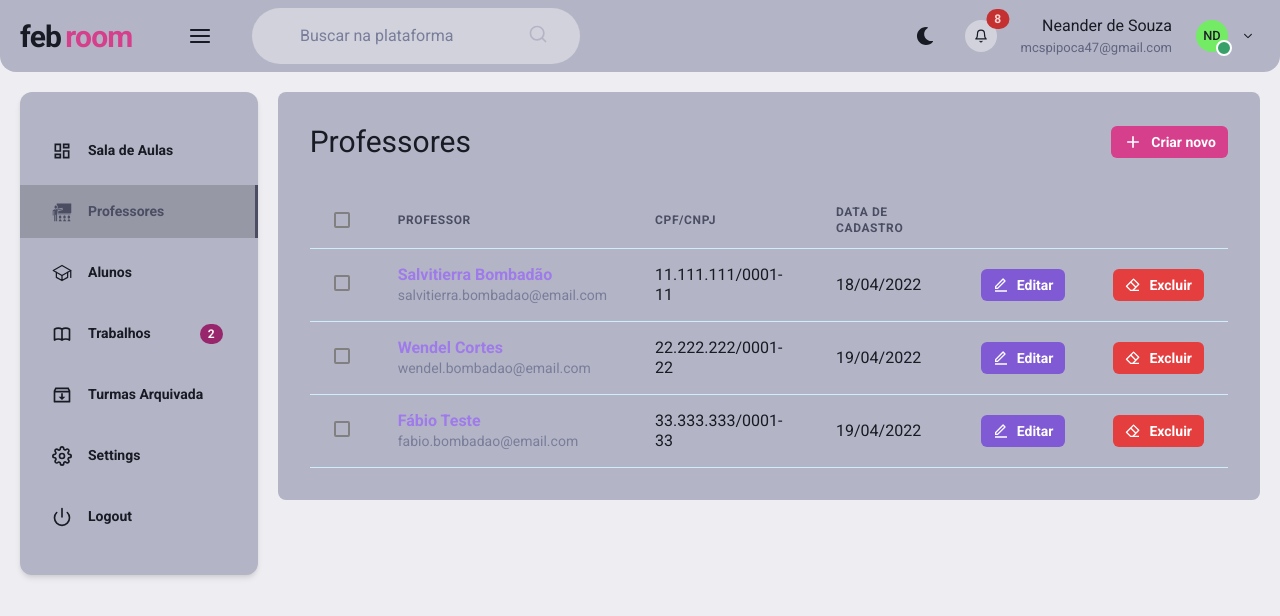
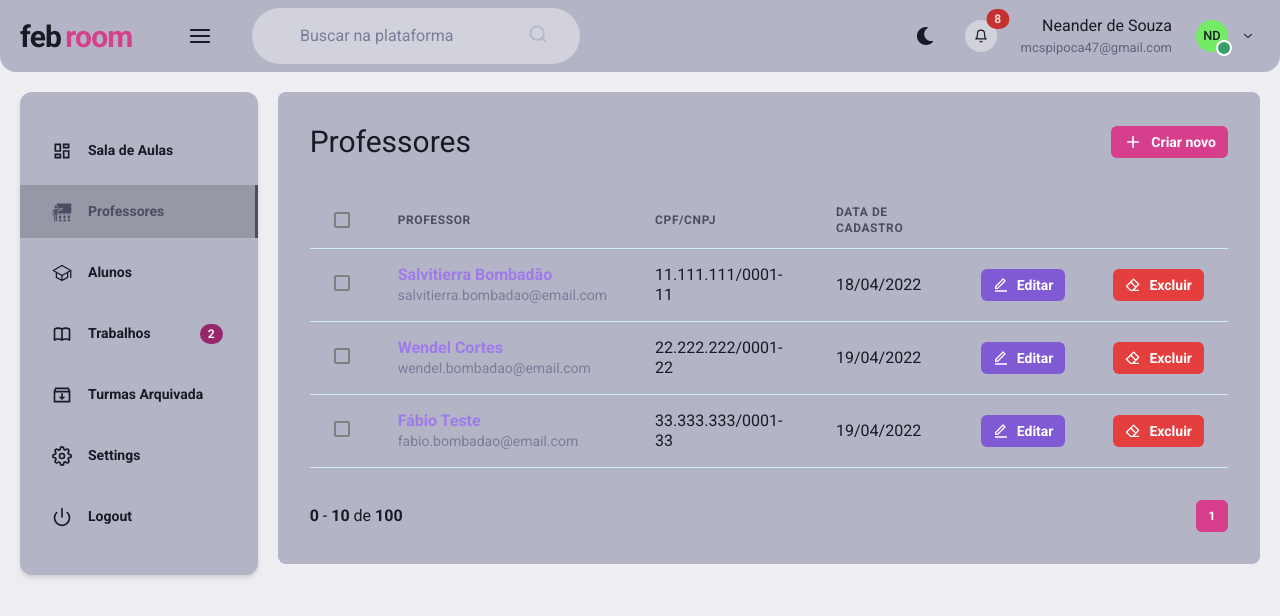
Before and after one commit to neanderdev/pi-unifeb-virtualroom, a Next.js app in the folder frontend/: page /teachers in a window 1280 px wide. Shown: the top 616 px of the page. Built offline with nearby package versions, Linux system fonts and the light colour scheme.

Commit message:
Creating paging component

```diff
--- /dev/null
+++ b/frontend/src/components/Pagination/PaginationItem.tsx
@@ -0,0 +1,46 @@
+import { Button } from '@chakra-ui/react';
+
+interface PaginationItemProps {
+    number: number;
+    isCurrent?: boolean;
+    onPageChange: (page: number) => void;
+}
+
+export function PaginationItem({
+    number,
+    isCurrent = false,
+    onPageChange
+}: PaginationItemProps) {
+    if (isCurrent) {
+        return (
+            <Button
+                size="sm"
+                fontSize="xs"
+                width="4"
+                colorScheme="pink"
+                disabled
+                _disabled={{
+                    bg: 'pink.500',
+                    cursor: 'default',
+                }}
+            >
+                {number}
+            </Button>
+        );
+    }
+
+    return (
+        <Button
+            size="sm"
+            fontSize="xs"
+            width="4"
+            bg="gray.700"
+            _hover={{
+                bg: 'gray.500',
+            }}
+            onClick={() => onPageChange(number)}
+        >
+            {number}
+        </Button>
+    );
+}
--- /dev/null
+++ b/frontend/src/components/Pagination/index.tsx
@@ -0,0 +1,94 @@
+import { Box, Stack, Text } from '@chakra-ui/react';
+
+import { PaginationItem } from './PaginationItem';
+
+interface PaginationProps {
+    totalCountOfRegisters: number;
+    registerPerPage?: number;
+    currentPage?: number;
+    onPageChange: (page: number) => void;
+}
+
+const siblingsCount = 1;
+
+function generatePagesArray(from: number, to: number) {
+    return [...new Array(to - from)]
+        .map((_, index) => {
+            return from + index + 1;
+        })
+        .filter(page => page > 0);
+}
+
+export function Pagination({
+    totalCountOfRegisters,
+    registerPerPage = 10,
+    currentPage = 1,
+    onPageChange
+}: PaginationProps) {
+    const lastPage = Math.floor(totalCountOfRegisters / registerPerPage);
+
+    const previousPages = currentPage > 1
+        ? generatePagesArray(currentPage - 1 - siblingsCount, currentPage - 1)
+        : [];
+
+    const nextPages = currentPage < lastPage
+        ? generatePagesArray(currentPage, Math.min(currentPage + siblingsCount, lastPage))
+        : [];
+
+    return (
+        <Stack
+            direction={['column', 'row']}
+            spacing="6"
+            mt="8"
+            justify="space-between"
+            align="center"
+        >
+            <Box>
+                <strong>0</strong> - <strong>10</strong> de <strong>100</strong>
+            </Box>
+
+            <Stack direction="row" spacing="2">
+                {currentPage > (1 + siblingsCount) && (
+                    <>
+                        <PaginationItem number={1} onPageChange={onPageChange} />
+                        {currentPage > (2 + siblingsCount) &&
+                            <Text
+                                color='gray.300'
+                                width='6'
+                                textAlign='center'
+                            >
+                                ...
+                            </Text>
+                        }
+                    </>
+                )}
+
+                {previousPages.length > 0 && previousPages.map(page => {
+                    return <PaginationItem key={page} number={page} onPageChange={onPageChange} />
+                })}
+
+                <PaginationItem isCurrent number={currentPage} onPageChange={onPageChange} />
+
+                {nextPages.length > 0 && nextPages.map(page => {
+                    return <PaginationItem key={page} number={page} onPageChange={onPageChange} />
+                })}
+
+                {(currentPage + siblingsCount) < lastPage && (
+                    <>
+                        {(currentPage + 1 + siblingsCount) < lastPage &&
+                            <Text
+                                color='gray.300'
+                                width='6'
+                                textAlign='center'
+                            >
+                                ...
+                            </Text>
+                        }
+                        <PaginationItem number={lastPage} onPageChange={onPageChange} />
+                    </>
+
+                )}
+            </Stack>
+        </Stack>
+    );
+}
--- a/frontend/src/pages/teachers/index.tsx
+++ b/frontend/src/pages/teachers/index.tsx
@@ -1,10 +1,12 @@
 import NextLink from "next/link";
+import { useState } from "react";
 import { Box, Button, Checkbox, Flex, Heading, Icon, Link, Stack, Table, Tbody, Td, Text, Th, Thead, Tr, useBreakpointValue, useColorModeValue, useMediaQuery } from "@chakra-ui/react";
 import { RiAddLine, RiEditLine, RiEraserLine } from "react-icons/ri";
 
 import { Navbar } from "../../components/Navbar";
 import { Sidebar } from "../../components/Sidebar";
 import { MobileSidebar } from "../../components/Sidebar/MobileSidebar";
+import { Pagination } from "../../components/Pagination";
 
 interface fakeTeachersProps {
     idTeacher: number;
@@ -52,6 +54,8 @@ export default function Teachers() {
         base: false,
         lg: true,
     });
+
+    const [page, setPage] = useState(1);
 
     return (
         <Box>
@@ -157,11 +161,11 @@ export default function Teachers() {
                                 </Tbody>
                             </Table >
 
-                            {/* <Pagination
-                                totalCountOfRegisters={data.totalCount}
+                            <Pagination
+                                totalCountOfRegisters={fakeTeachers.length}
                                 currentPage={page}
                                 onPageChange={setPage}
-                            /> */}
+                            />
                         </Box >
                     </Box>
                 </Stack>
```
